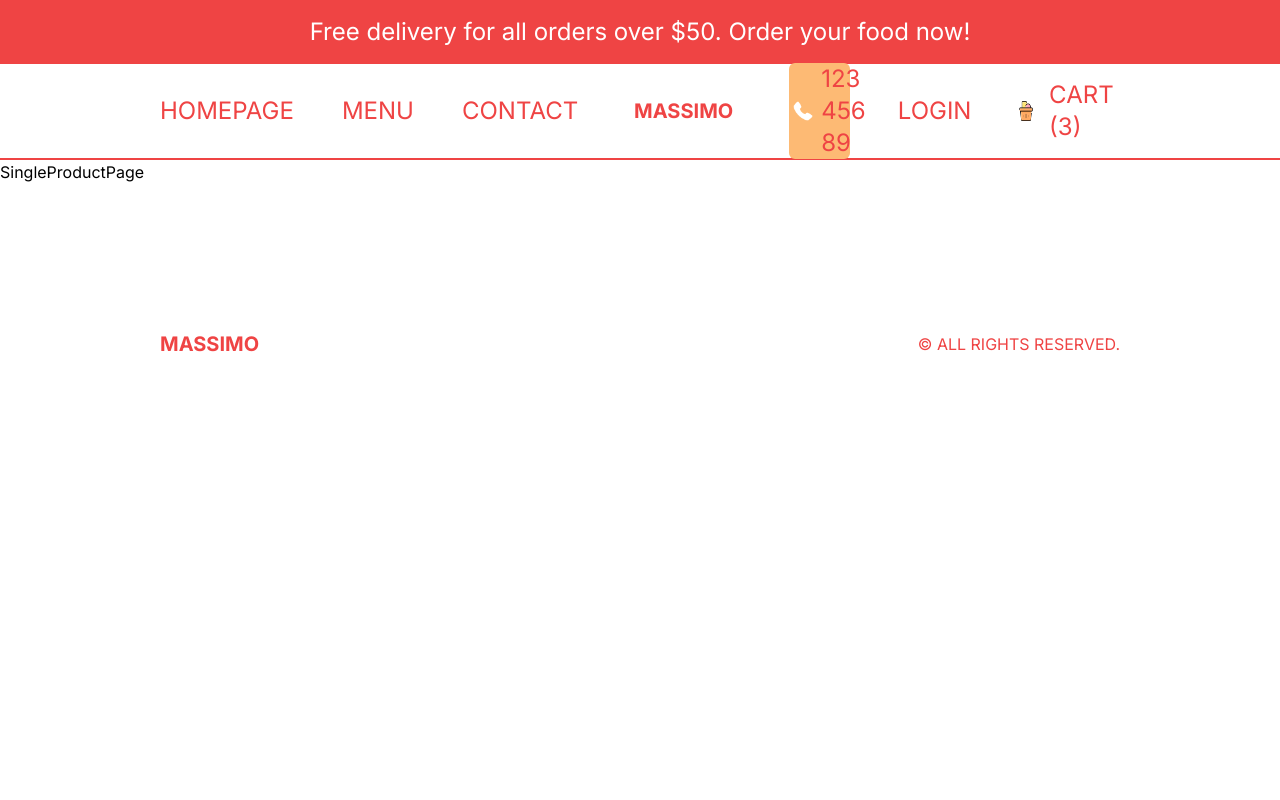
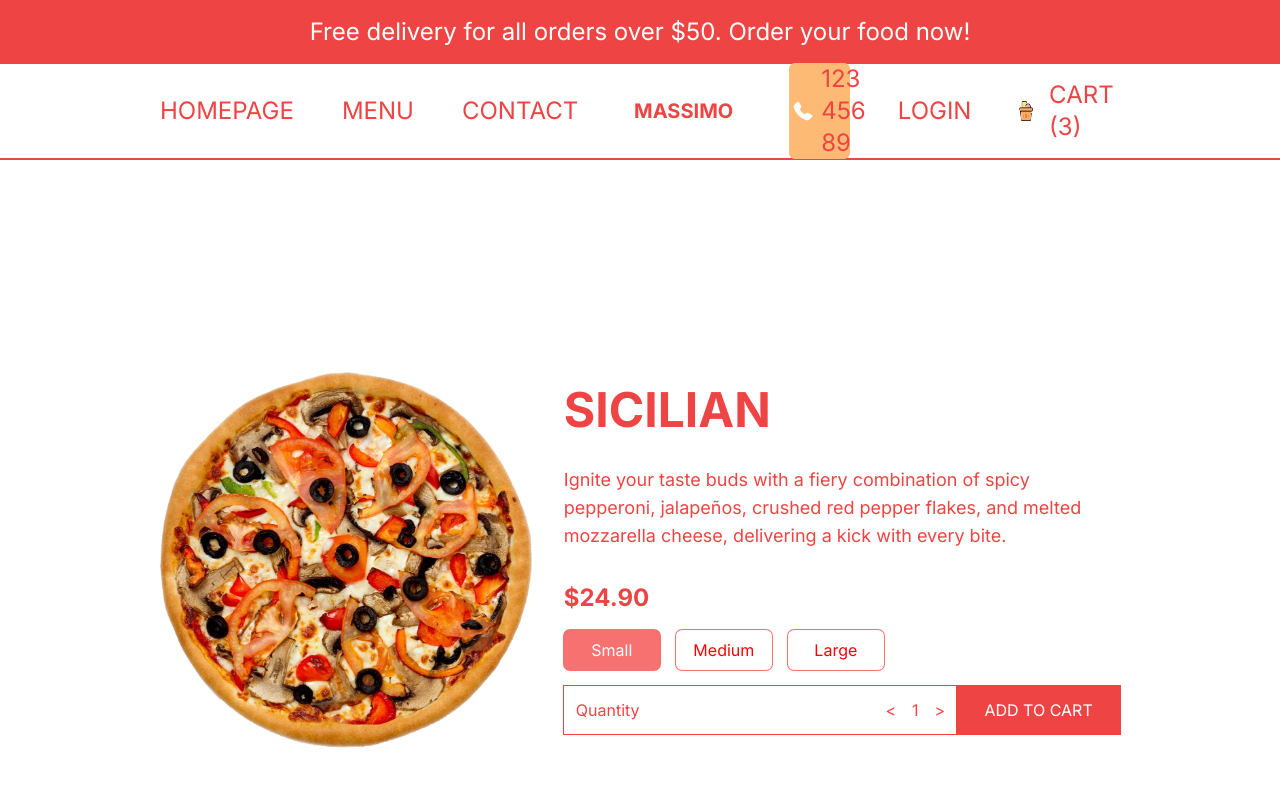
Before and after one commit to Op-Pautu/Delivery-App, a Next.js app: page /product/1 in a window 1280 px wide. Shown: the top 800 px of the page. Built offline with nearby package versions, Linux system fonts and the light colour scheme.

Commit message:
Add dynamic and reactive price and quantity to product page

```diff
--- /dev/null
+++ b/src/app/components/Price.tsx
@@ -0,0 +1,60 @@
+"use client";
+
+import React from 'react'
+import { useState, useEffect } from 'react';
+
+type Props = {
+    price: number;
+    id: number;
+    options?: {title: String; additionalPrice: number}[]
+}
+
+const Price = ({price, id, options}: Props) => {
+  const [total, setTotal] = useState(price)
+  const [quantity, setQuantity] = useState(1)
+  const [selected, setSelected] = useState(0)
+
+  useEffect(() => {
+      setTotal(quantity * (options ? price+options[selected].additionalPrice : price))
+  }, [quantity, selected, options, price])
+
+  return (
+    <div className='flex flex-col gap-4'>
+        <h2 className='text-2xl font-bold'>${total.toFixed(2)}</h2>
+        {/* OPTIONS CONTAINER */}
+        <div className='flex gap-4'>
+        {options?.map((option, index) => (
+          <button
+            key={option.title.toString()}
+            className="min-w-[6rem] p-2 ring-1 ring-red-400 rounded-md"
+            style={{
+              background: selected === index ? 'rgb(248 113 113)' : "white",
+              color: selected === index ? "white" : "red"
+            }}
+            onClick={() => setSelected(index)}
+          >
+            {option.title}
+          </button>
+        ))}
+        </div>
+        {/* QUANTITY AND BUTTON CONTAINER */}
+        <div className='flex justify-between items-center'>
+          {/* QUANTITY */}
+          <div className='flex justify-between w-full p-3 ring-1 ring-red-500'>
+            <span >Quantity</span>
+            <div className='flex gap-4 items-center'>
+              <button onClick={() => setQuantity(prev => (prev > 1 ? prev-1 : 1))}>{'<'}</button>
+              <span>{quantity}</span>
+              <button onClick={() => setQuantity(prev => (prev < 9 ? prev+1 : 9))}>{'>'}</button>
+            </div>
+          </div>
+             {/* CART BUTTON */}
+             <button className='uppercase w-56 bg-red-500 text-white p-3 ring-1 ring-red-500 '>Add to Cart</button>
+          </div>
+        </div>
+
+
+  )
+}
+
+export default Price
--- a/src/app/product/[id]/page.tsx
+++ b/src/app/product/[id]/page.tsx
@@ -1,8 +1,24 @@
+import Price from '@/app/components/Price'
+import { singleProduct } from '@/data'
+import Image from 'next/image'
 import React from 'react'
 
 const SingleProductPage = () => {
   return (
-    <div>SingleProductPage</div>
+    <div className='p-4 lg:px-20 xl:px-40 h-screen flex flex-col justify-around text-red-500 md:flex-row md:gap-8 md:items-center'>
+      {/* IMAGE CONTAINER */}
+      { singleProduct.img && (
+        <div className='relative w-full h-[1/2] md:h-[60%]'>
+          <Image src={singleProduct.img} alt='' className='object-contain' fill/>
+        </div>
+      )}
+      {/* TEXT CONTAINER */}
+      <div className='h-1/2 flex flex-col gap-4 md:h-[70%] md:justify-center md:gap-6 xl:gap-8'>
+        <h1 className='text-3xl font-bold uppercase xl:text-5xl'>{singleProduct.title}</h1>
+        <p className='lg:text-lg'>{singleProduct.desc}</p>
+        <Price price={singleProduct.price} id={singleProduct.id} options={singleProduct.options}/>
+      </div>
+    </div>
   )
 }
 
```
